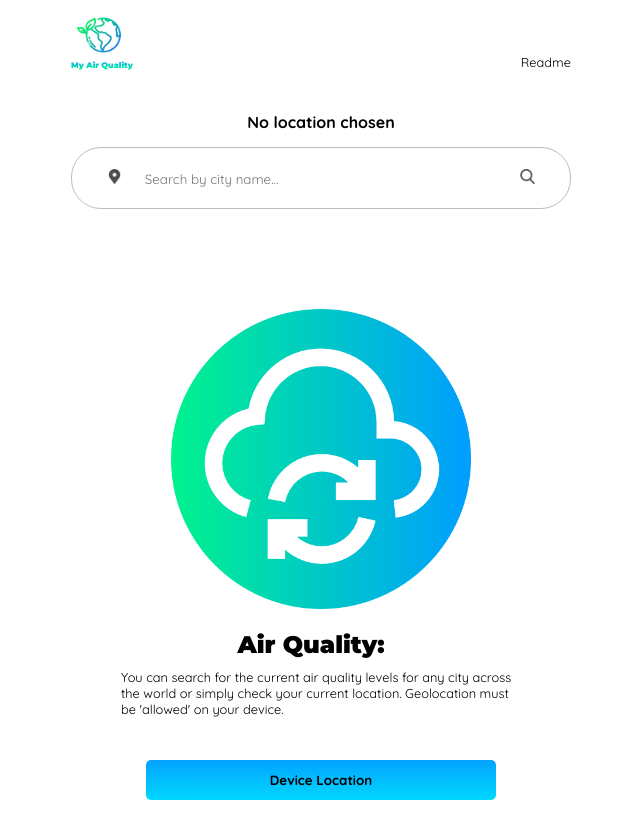
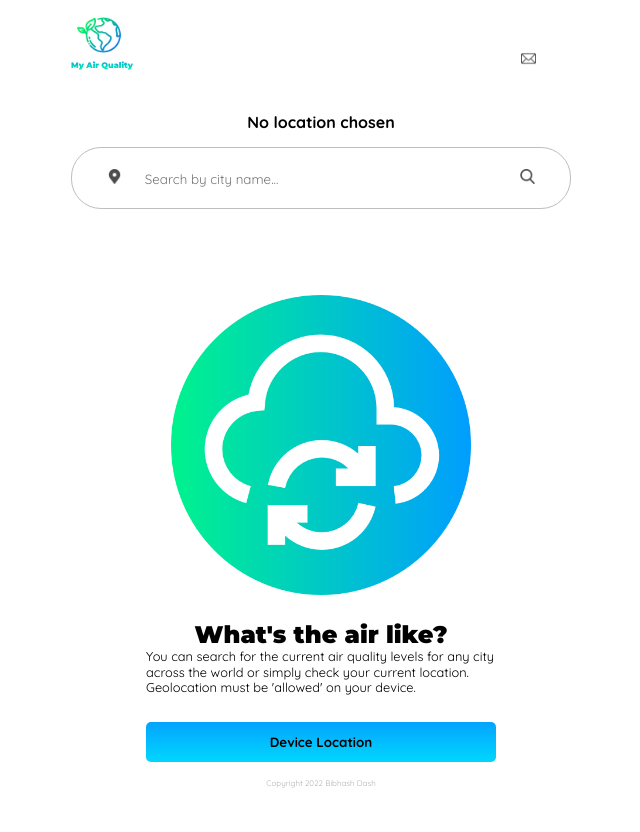
Before and after one commit to bibhashdash/myairquality, a Vue app: page / in a window 1280 px wide. Shown: the whole page, without its empty margins (319-959 px from the left). Built offline with nearby package versions, Linux system fonts and the light colour scheme; a web font is replaced by a local one.

Commit message:
added pollutants list to results

```diff
--- a/src/App.vue
+++ b/src/App.vue
@@ -9,8 +9,10 @@
         />
         <h1 class="apptitle">My Air Quality</h1>
       </div>
-      <div class="modal">
-        <p>Readme</p>
+      <div class="contact">
+        <a href="mailto:bibhash@nineblockmedia.com"
+          ><img class="icon" src="./assets/email.png" alt=""
+        /></a>
       </div>
     </header>
     <main>
@@ -44,12 +46,13 @@
         </div>
       </div>
       <div class="carousel-container">
-        <Slide :aqi="aqi" />
+        <Slide :aqi="aqi" :pollutants="pollutants" />
       </div>
       <div class="cta">
         <button class="btn btn-cta" @click.prevent="updateLocation">
           Device Location
         </button>
+        <p class="footer-text">Copyright 2022 Bibhash Dash</p>
       </div>
     </main>
   </div>
@@ -67,11 +70,7 @@ export default {
       citySearchString: "",
       lat: 0,
       lon: 0,
-      no2: 0,
-      o3: 0,
-      pm2_5: 0,
-      pm10: 0,
-      so2: 0,
+      pollutants: {},
       currentLocationDisplay: "",
       aqi: null,
     };
@@ -81,15 +80,15 @@ export default {
     // fetch the air quality data
     maqData([x, y]) {
       this.aqi = null;
-      console.log(x, y);
+      // console.log(x, y);
       fetch(
         `https://api.openweathermap.org/data/2.5/air_pollution?lat=${x}&lon=${y}&appid=d2a37cccedad8fffd47126ec42ab187f`
       )
         .then((response) => response.json())
         .then((data) => {
-          // console.log(data);
           this.aqi = data.list[0].main.aqi;
-          console.log(this.aqi);
+          // copy the pollutants data object from API to the pollutants object in data inside app component
+          this.pollutants = JSON.parse(JSON.stringify(data.list[0].components));
         });
     },
 
@@ -247,6 +246,7 @@ header {
     rgb(0, 253, 148),
     rgb(4, 154, 255)
   );
+  background-clip: text;
   -webkit-background-clip: text;
   -webkit-text-fill-color: transparent;
 }
@@ -255,21 +255,17 @@ header {
   width: 50px;
   margin-right: 5px;
 }
-.modal {
+.contact {
   align-self: flex-end;
-  font-size: 0.8rem;
+  width: 50px;
 }
 
 main {
   display: grid;
-  grid-template-rows: auto auto 10%;
+  grid-template-rows: auto auto auto;
   gap: 1rem;
 }
-/* .search,
-.carousel-container,
-.cta {
-  border: 1px solid black;
-} */
+
 .search-bar {
   display: grid;
   grid-template-columns: 10% 80% 10%;
@@ -326,7 +322,8 @@ input:focus {
   font-weight: bolder;
 }
 
-.cta-subdeck {
+.footer-text {
+  font-size: 0.5rem;
   color: rgb(179, 179, 179);
 }
 </style>
--- a/src/components/Slide.vue
+++ b/src/components/Slide.vue
@@ -24,13 +24,27 @@
       />
     </div>
 
-    <div class="slide-content">
+    <div  class="slide-content">
       <div class="slide-title">
-        <h2>Air Quality:</h2>
-        <h2>{{ aqiLevelDisplay }}</h2>
+        <h2 v-if="showPollutantInfo" >Air Quality:</h2>
+        <h2 >{{ aqiLevelDisplay }}</h2>
       </div>
 
-      <p class="slide-subdeck">
+
+      <p  class="results">
+        <ul v-if="showPollutantInfo" class="results-grid">
+          <li class="results-list-item" v-for="(level, pollutant) in pollutants" :key="level">
+             <span class="pollutant-name">{{pollutant.toUpperCase()}}</span> : <span class="pollutant-level">{{level}}</span>
+          </li>
+        </ul>
+      </p>
+    </div>
+    <div  class="slide-content">
+      <div class="slide-title">
+        <h2 v-if="!showPollutantInfo" >What's the air like?</h2>
+      </div>
+
+      <p v-if="!showPollutantInfo" class="results">
         You can search for the current air quality levels for any city across
         the world or simply check your current location. Geolocation must be
         'allowed' on your device.
@@ -42,11 +56,11 @@
 <script>
 export default {
   name: "CarouselSlide",
-  props: ["aqi"],
+  props: ["aqi", "pollutants"],
   data() {
     return {
       imageNumber: 0,
-      showDefaultView: true,
+
       showPollutantInfo: false,
     };
   },
@@ -107,8 +121,27 @@ export default {
 .slide-title h2 {
   margin: 0 10px;
 }
-.slide-subdeck {
-  padding: 10px 10%;
+.results {
+  width: 70%;
+  /* padding: 10px 10%; */
   font-size: 0.8rem;
+  line-height: 1.2;
+}
+.results-grid {
+  list-style: none;
+  padding: 0;
+  display: grid;
+  grid-template-columns: repeat(2, 1fr);
+  gap: 0.5rem;
+}
+.results-list-item {
+  justify-self: center;
+}
+.pollutant-name {
+  font-weight: bolder;
+  color: cornflowerblue;
+}
+.pollutant-level {
+  font-weight: bolder;
 }
 </style>
```
Also changed, not shown: src/assets/email.png (added).
